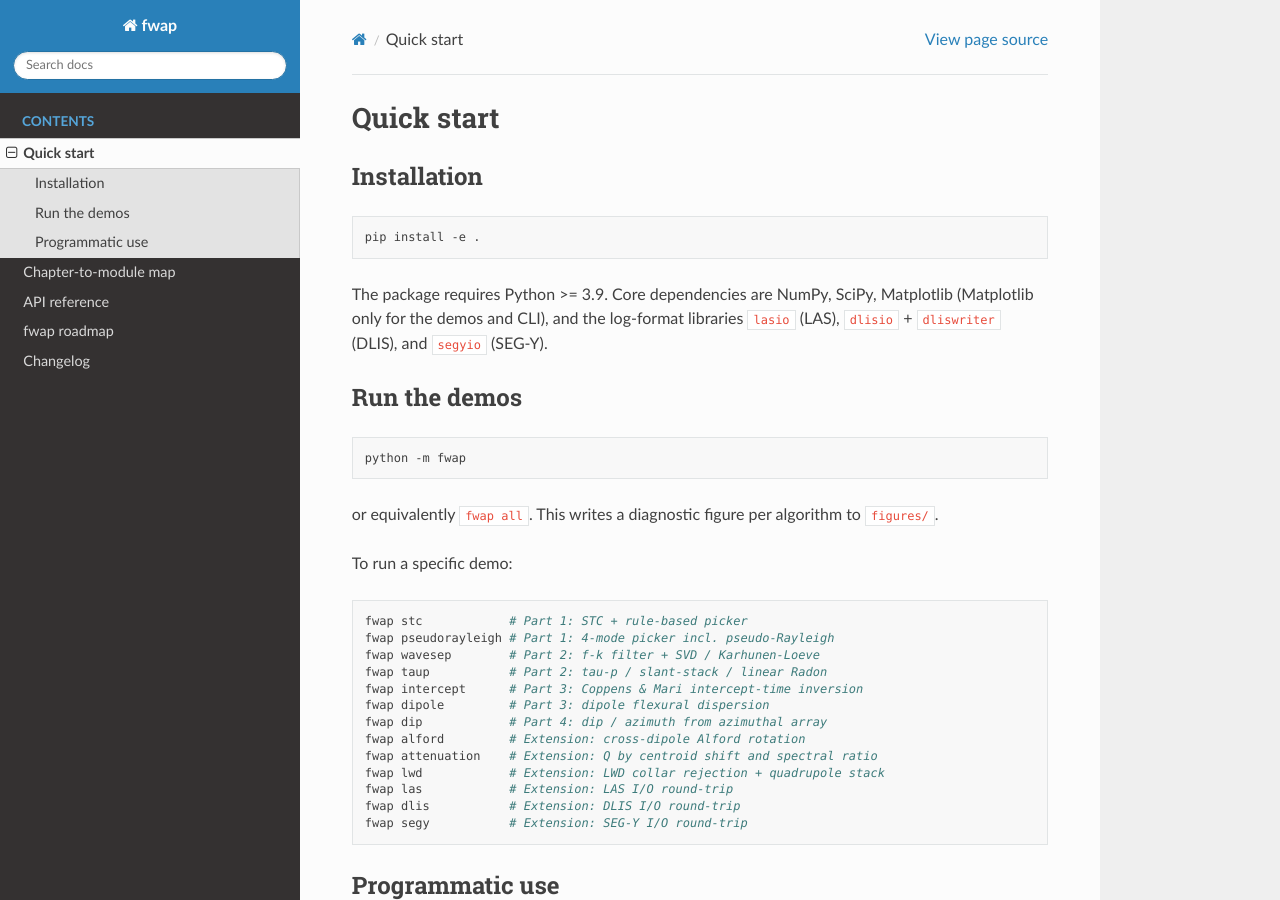
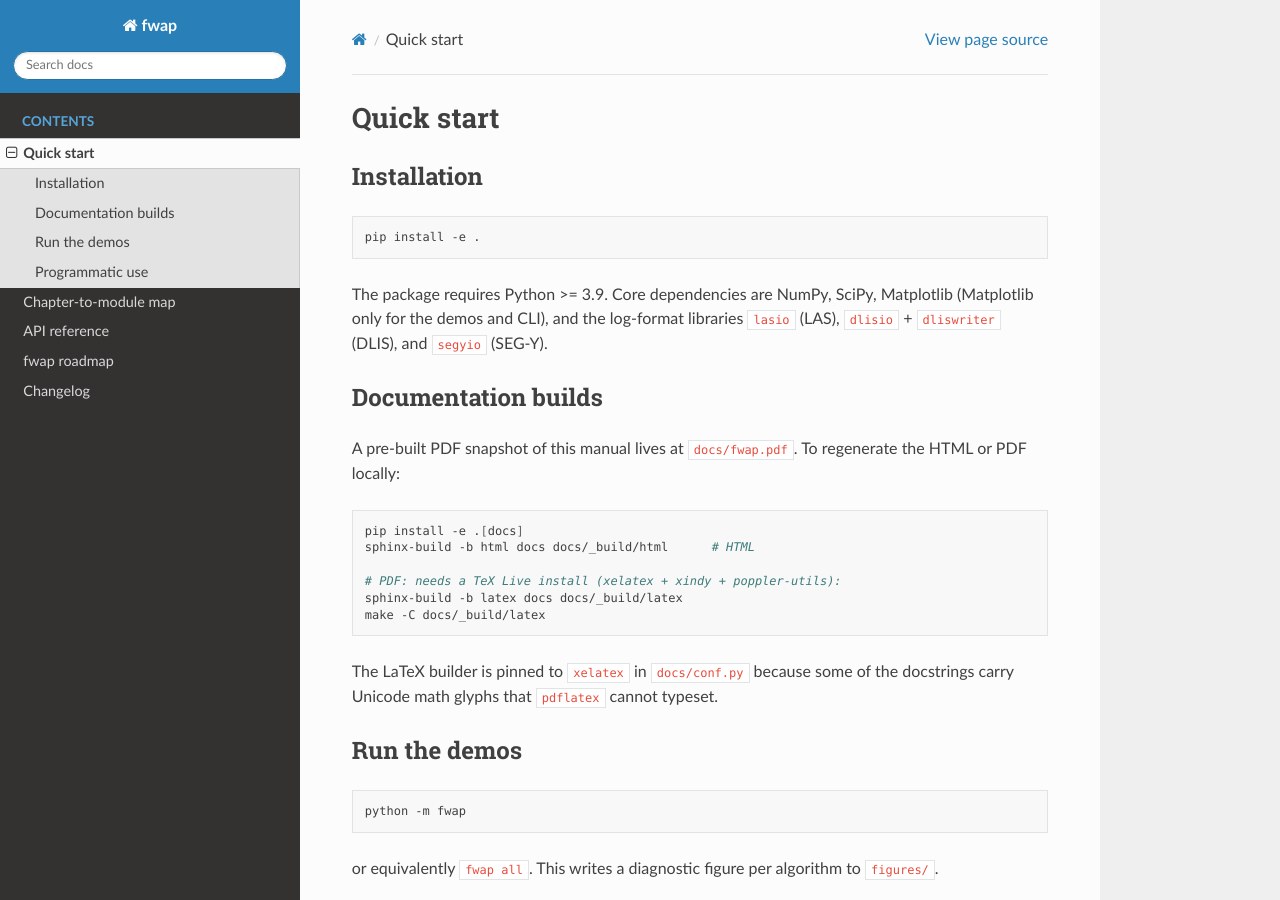
Before and after one commit to ingehap/fwap, a Sphinx documentation site: the page built from docs/quickstart.rst, in a window 1280 px wide and 900 px high. Built offline with Sphinx 7.4.7 and the Read the Docs theme 3.1.0, drawn with Linux system fonts in a browser that asks for light colours; pages that are not in the unit, such as notebooks, are missing from menus.

Commit message:
docs: add fwap.pdf snapshot + xelatex build pipeline
Builds the docs/ folder into a 139-page PDF (docs/fwap.pdf) and pins
the toolchain to xelatex so future builds are reproducible.

Why xelatex: pdflatex's default font encoding rejects the Unicode
math glyph U+21D4 ("⇔") in the existing fwap.dispersion docstring.
Switching to xelatex via latex_engine = 'xelatex' in docs/conf.py
gives a Unicode-capable text-mode by default and eliminates the
shim. The Sphinx Makefile latexmkrc inherits the engine choice so
``make`` in docs/_build/latex Just Works after a regular
``sphinx-build -b latex`` run.

Two docstring tweaks needed for clean LaTeX (no behavioural change):

* fwap.anisotropy.StressAnisotropyEstimate.fracture_indicator: the
  formula ``\\text{rotation_quality} \\times \\text{anisotropy_strength}``
  contained literal underscores inside ``\\text{}``, which xelatex
  reads as math subscripts. Escaped to ``\\text{rotation\\_quality}
  \\times \\text{anisotropy\\_strength}``. Renders identically in
  HTML mathjax.
* fwap.geomechanics.brittleness_index_rickman: the docstring math
  used ``E_\\min`` and ``\\nu_\\max`` (unbraced subscripts on
  multi-letter operators). xelatex insists on ``E_{\\min}`` /
  ``\\nu_{\\max}``; HTML mathjax accepts either.

Adds a "Documentation builds" section to docs/quickstart.rst
explaining how to rebuild the HTML and PDF locally; the section
notes the ``texlive-xetex + xindy + poppler-utils`` system
dependency for the PDF route.

Verified locally: ``pytest -q`` still passes 344/344,
``sphinx-build -b html docs docs/_build/html`` succeeds with no new
warnings, and ``sphinx-build -b latex && make`` produces a 139-page,
564 KB PDF (xdvipdfmx 20220710 via xelatex; letter page size).

https://claude.ai/code/session_01CFoCXrVWRCGZ7efLjkAMSf

```diff
--- a/docs/conf.py
+++ b/docs/conf.py
@@ -56,6 +56,13 @@ intersphinx_mapping = {
 templates_path = ["_templates"]
 exclude_patterns = ["_build", "Thumbs.db", ".DS_Store"]
 
+# PDF / LaTeX build: use xelatex so docstrings with Unicode glyphs
+# (⇔ in fwap.dispersion's "<=>" notation, etc.) compile without
+# pdflatex's "Unicode character not set up for use" failure. The
+# xelatex driver also gives us a Unicode-capable text-mode by
+# default, removing the need for inputenc / utf8x shims.
+latex_engine = "xelatex"
+
 html_theme = "sphinx_rtd_theme"
 html_static_path = ["_static"]
 html_title = f"fwap {release}"
--- a/docs/quickstart.rst
+++ b/docs/quickstart.rst
@@ -12,6 +12,25 @@ The package requires Python >= 3.9. Core dependencies are NumPy,
 SciPy, Matplotlib (Matplotlib only for the demos and CLI), and the
 log-format libraries ``lasio`` (LAS), ``dlisio`` + ``dliswriter``
 (DLIS), and ``segyio`` (SEG-Y).
+
+Documentation builds
+--------------------
+
+A pre-built PDF snapshot of this manual lives at
+:file:`docs/fwap.pdf`. To regenerate the HTML or PDF locally:
+
+.. code-block:: bash
+
+   pip install -e .[docs]
+   sphinx-build -b html docs docs/_build/html      # HTML
+
+   # PDF: needs a TeX Live install (xelatex + xindy + poppler-utils):
+   sphinx-build -b latex docs docs/_build/latex
+   make -C docs/_build/latex
+
+The LaTeX builder is pinned to ``xelatex`` in :file:`docs/conf.py`
+because some of the docstrings carry Unicode math glyphs that
+``pdflatex`` cannot typeset.
 
 Run the demos
 -------------
```
Also changed, not shown: 3 other files.
